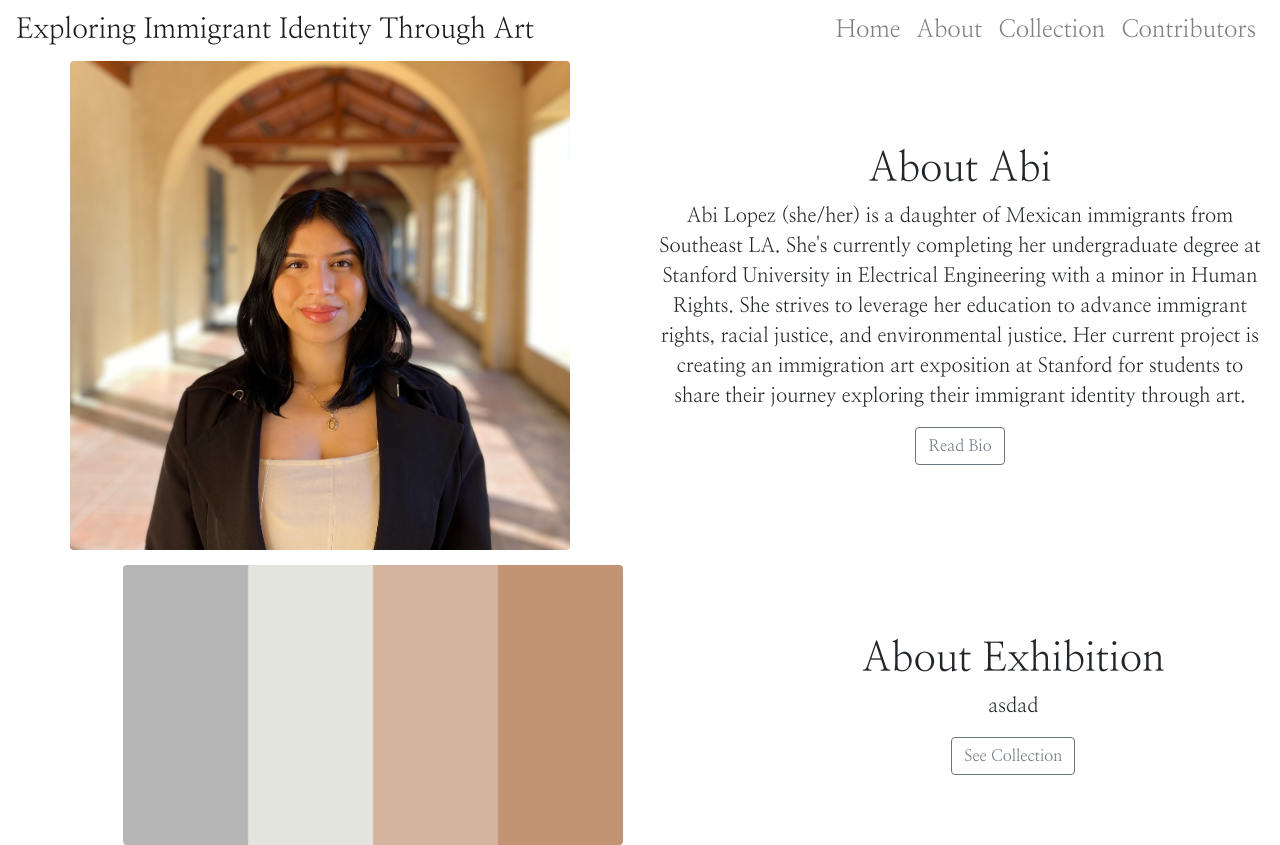
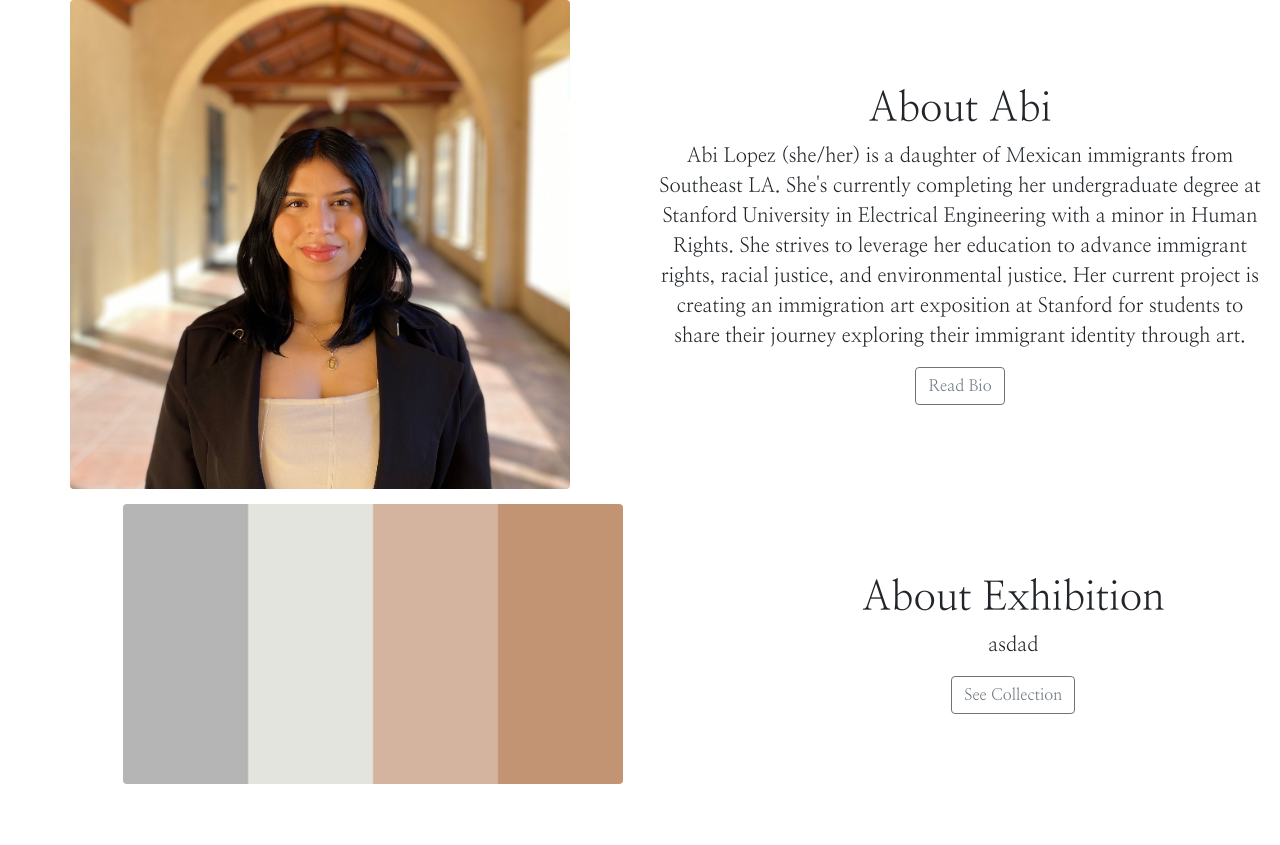
Before and after one commit to abieiden/capstone, a React (Create React App) app: page / in a window 1280 px wide. After the commit the page ends 800 px from the top, so only its background shows below. Built offline with nearby package versions, Linux system fonts and the light colour scheme.

Commit message:
layout attempt

```diff
--- a/src/App.js
+++ b/src/App.js
@@ -1,11 +1,27 @@
 import React from 'react';
 import './App.css';
-import { Route, Link, Routes } from "react-router-dom";
+import { Route, Link, Routes, Outlet} from "react-router-dom";
 import { Home, About, Collection, Contributors } from "./components";
 
 function App() {
   return (
     <div className="App">
+      <div class="main">
+        <Routes>
+          <Route exact path="/" element={<Layout />} />
+            <Route index element={<Home />} />
+            <Route path="collection" element={<Collection />} />
+            <Route path="about" element={<About />} />
+            <Route path="contributors" element={<Contributors />} />
+        </Routes>
+      </div>
+    </div>
+  );
+}
+
+function Layout() {
+  return (
+    <div className = "page-layout">
     <div className="navigation">
     <nav class="navbar navbar-expand navbar-light" >
       <div class="container-fluid" style={{maxWidth: 1500}}>
@@ -50,13 +66,8 @@ function App() {
       </div>
     </nav>
   </div>
-      <div class="main">
-        <Routes>
-          <Route exact path="/" element={<Home />} />
-          <Route exact path="collection" element={<Collection />} />
-          <Route exact path="about" element={<About />} />
-          <Route exact path="contributors" element={<Contributors />} />
-        </Routes>
+  <div className="content">
+        <Outlet />
   </div>
   </div>
   );
```
Lines whose indentation alone changed are shown as unchanged.
